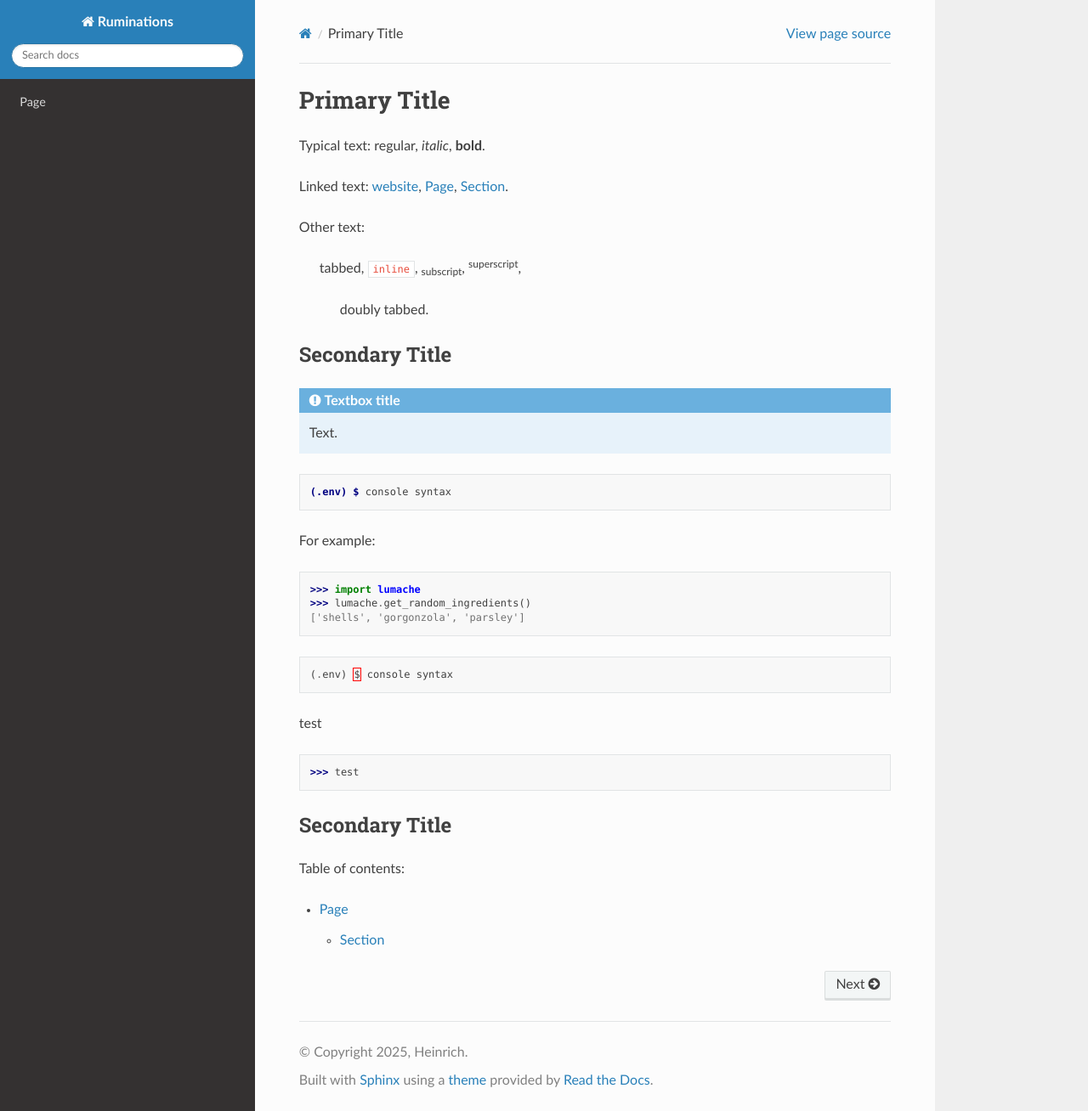
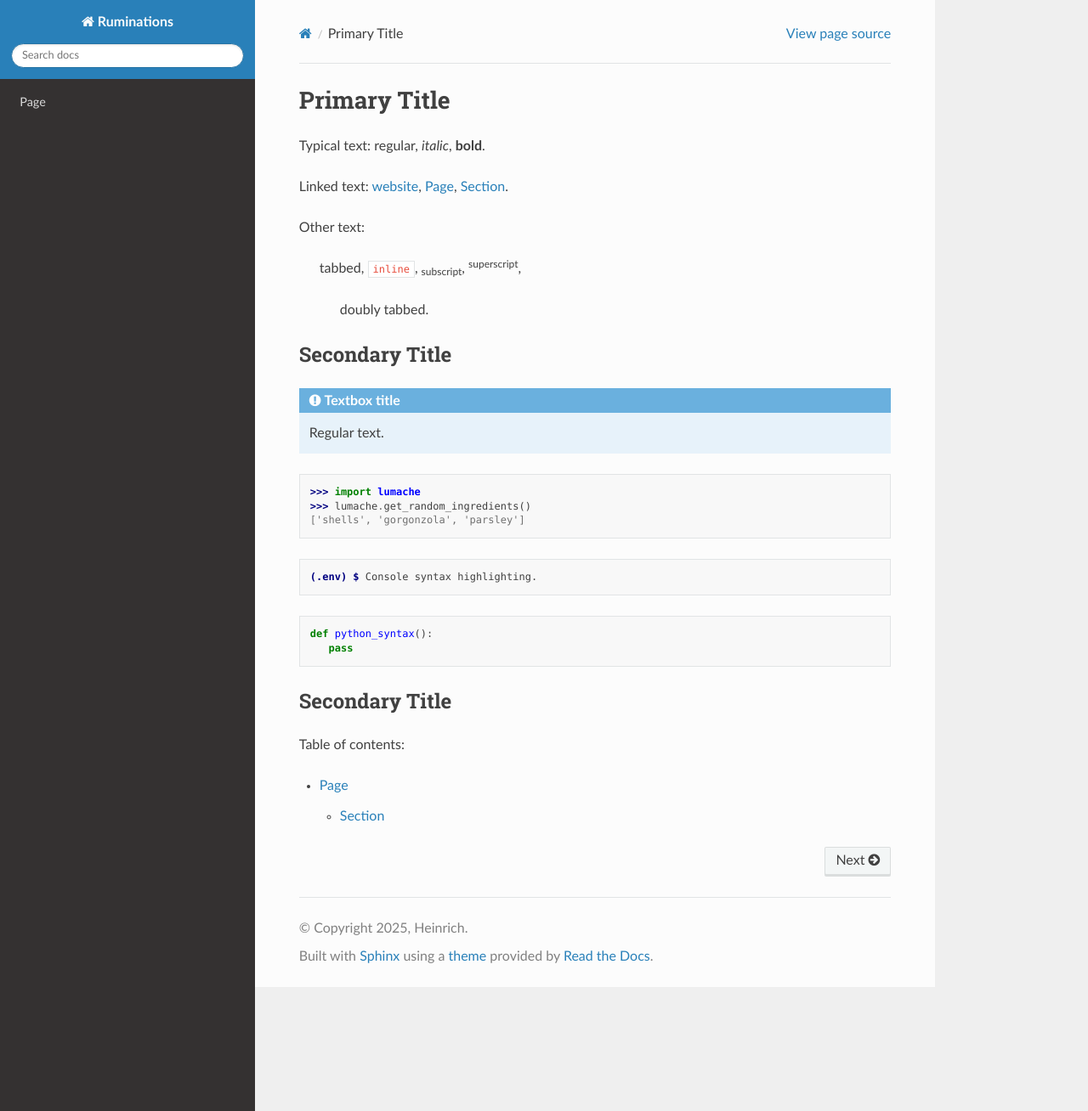
Before and after one commit to atheinrich/ReadTheDocs, a Sphinx documentation site: the page built from docs/source/index.rst, in a window 1280 px wide and 1308 px high. Shown: the whole window at 85% size. Built offline with Sphinx 7.4.7 and the Read the Docs theme 3.1.0, drawn with Linux system fonts in a browser that asks for light colours.

Commit message:
Update index.rst

```diff
--- a/docs/source/index.rst
+++ b/docs/source/index.rst
@@ -25,25 +25,20 @@ Secondary Title
 
 .. admonition:: Textbox title
 
-   Text.
-
-.. code-block:: console
-
-   (.env) $ console syntax
-
-For example:
+   Regular text.
 
 >>> import lumache
 >>> lumache.get_random_ingredients()
 ['shells', 'gorgonzola', 'parsley']
 
+.. code-block:: console
+
+   (.env) $ Console syntax highlighting.
+
 .. code-block:: python
 
-   (.env) $ console syntax
-
-test
-
->>> test
+   def python_syntax():
+      pass
 
 Secondary Title
 ---------------
```
